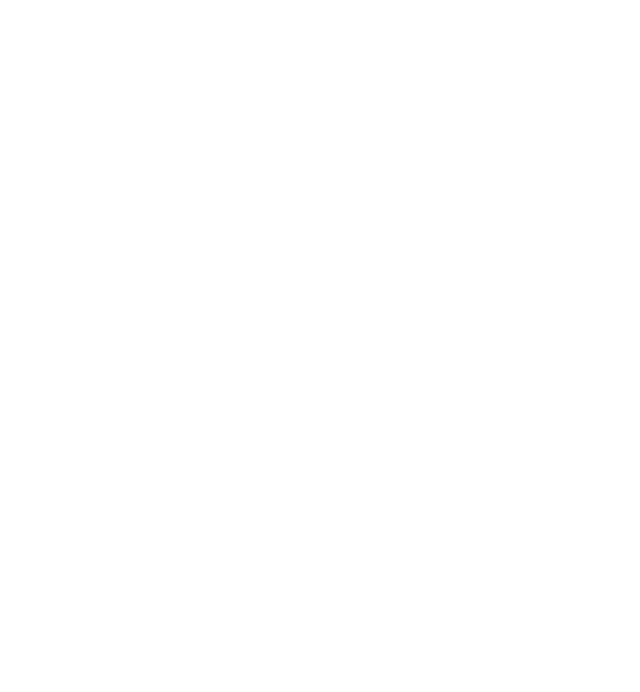
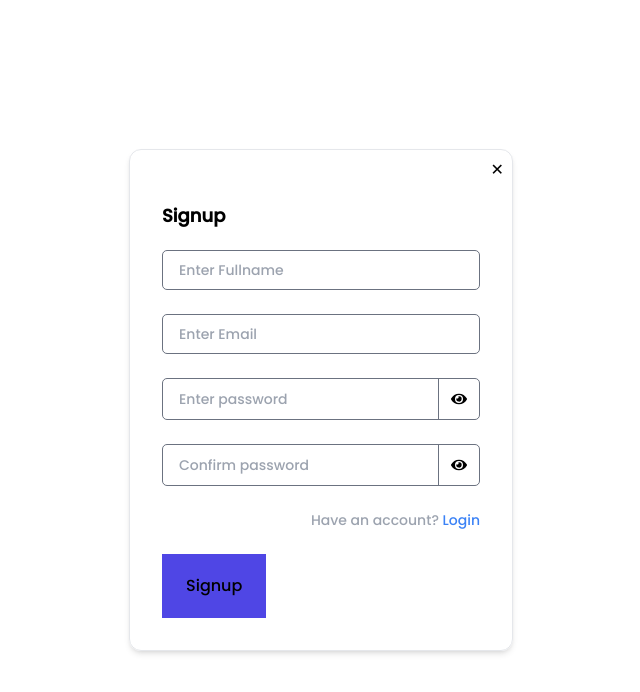
Before and after one commit to GauravKS1998/NovelEdge, a React (Vite) app in the folder Frontend/: page /signup in a window 1280 px wide. Before the commit this address had no page. Shown: the top 692 px of the page, without its empty margins (319-959 px from the left). Built offline with nearby package versions, Linux system fonts and the light colour scheme; a web font is replaced by a local one.

Commit message:
Signup page complete

```diff
--- a/Frontend/src/App.jsx
+++ b/Frontend/src/App.jsx
@@ -2,6 +2,7 @@
 import Home from "./Home/Home";
 import Books from "./Books/Books";
 import { Route, Routes } from "react-router";
+import Signup from "./Components/Signup";
 
 function App() {
     return (
@@ -10,6 +11,7 @@
                 <Routes>
                     <Route path="/" element={<Home />} />
                     <Route path="/books" element={<Books />} />
+                    <Route path="/signup" element={<Signup />} />
                 </Routes>
             </div>
         </>
--- a/Frontend/src/Components/Login.jsx
+++ b/Frontend/src/Components/Login.jsx
@@ -1,38 +1,55 @@
-import React from "react";
+import React, { useState } from "react";
+import { Link } from "react-router";
+import { FaEye } from "react-icons/fa";
+import { FaEyeSlash } from "react-icons/fa";
 
 function Login() {
+    const [pwVisisble, setPwVisible] = useState(false);
     return (
         <>
-            <div>
-                <dialog id="login" className="modal text-white">
-                    <div className="modal-box">
+            <div className="">
+                <dialog id="login" className="modal">
+                    <div className="modal-box dark:bg-[#1D232A] dark:text-white grid gap-5">
                         <form method="dialog">
                             {/* if there is a button in form, it will close the modal */}
                             <button className="btn btn-sm btn-circle btn-ghost absolute right-2 top-2">
                                 ✕
                             </button>
                         </form>
-                        <h3 className="font-bold text-lg">Login</h3>
+                        <h3 className="font-bold text-lg text-black dark:text-white">
+                            Login
+                        </h3>
                         <div className="input_section">
                             <input
                                 type="email"
                                 placeholder="Enter Email"
-                                className="input w-full"
+                                className=" h-10 w-full border border-gray-500 text-black dark:text-white bg-transparent rounded-[5px] px-4 text-sm"
                                 style={{ outline: "none" }}
                             />
-                            <input
-                                type="password"
-                                placeholder="Enter password"
-                                className="input w-full"
-                                style={{ outline: "none" }}
-                            />
+                            <span className=" w-full border border-gray-500 text-black dark:text-white flex items-center bg-transparent rounded-[5px]">
+                                <input
+                                    type={pwVisisble ? "text" : "password"}
+                                    placeholder="Enter password"
+                                    className=" h-10 w-full border-none bg-transparent px-4 text-sm"
+                                    style={{ outline: "none" }}
+                                />
+                                <span
+                                    className=" flex items-center px-3 h-full outline-none border-l border-gray-500 cursor-pointer"
+                                    onClick={() => setPwVisible(!pwVisisble)}
+                                >
+                                    {pwVisisble ? <FaEyeSlash /> : <FaEye />}
+                                </span>
+                            </span>
                             <p className="text-sm text-gray-400 justify-self-end">
                                 Not registered?{" "}
-                                <a className="text-blue-500 cursor-pointer">
+                                <Link
+                                    to="/signup"
+                                    className="text-blue-500 cursor-pointer"
+                                >
                                     Signup
-                                </a>
+                                </Link>
                             </p>
-                            <button className="btn justify-self-start px-6 py-5 bg-indigo-600">
+                            <button className="btn justify-self-start px-6 py-5 bg-indigo-600 border-none">
                                 Login
                             </button>
                         </div>
--- a/Frontend/src/Components/Navbar.jsx
+++ b/Frontend/src/Components/Navbar.jsx
@@ -92,7 +92,7 @@
                             </ul>
                         </div>
                         <a className=" text-2xl font-bold cursor-pointer">
-                            <p className=" hidden md:block logo text-indigo-600">
+                            <p className=" text-sm md:text-xl logo text-indigo-600">
                                 NOVELEDGE
                             </p>
                         </a>
--- a/Frontend/src/Components/Signup.jsx
+++ b/Frontend/src/Components/Signup.jsx
@@ -0,0 +1,113 @@
+import React, { useState } from "react";
+import { Link } from "react-router";
+import { FaEye } from "react-icons/fa";
+import { FaEyeSlash } from "react-icons/fa";
+
+function Signup() {
+    const [pwVisisble, setPwVisible] = useState(false);
+    const [cpwVisisble, setCpwVisible] = useState(false);
+    const [pw, setPw] = useState("");
+    const [cPw, setCPw] = useState("");
+
+    function handleConfirmPw() {
+        if (pw === "") {
+            alert("Please Enter your password");
+        } else if (pw != cPw) {
+            alert("Password and Confirm Password should be same");
+        }
+    }
+
+    function handleForm() {
+        handleConfirmPw();
+    }
+
+    return (
+        <>
+            <div className=" min-h-screen w-full grid grid-cols-[85%] md:grid-cols-[50%] lg:grid-cols-[40%] xl:grid-cols-[30%] justify-center items-center">
+                <div className=" relative px-8 py-8 border rounded-xl shadow-md">
+                    <div className=" grid gap-5">
+                        <form method="dialog">
+                            {/* if there is a button in form, it will close the modal */}
+                            <Link
+                                to="/"
+                                className="btn btn-sm btn-circle btn-ghost absolute right-2 top-2 text-black dark:text-white hover:text-white"
+                            >
+                                ✕
+                            </Link>
+                        </form>
+                        <h3 className="font-bold text-lg text-black dark:text-white">
+                            Signup
+                        </h3>
+                        <form
+                            method="dialog"
+                            className="input_section"
+                            onSubmit={handleForm}
+                        >
+                            <input
+                                type="text"
+                                placeholder="Enter Fullname"
+                                className=" h-10 w-full border border-gray-500 text-black dark:text-white bg-transparent rounded-[5px] px-4 text-sm"
+                                style={{ outline: "none" }}
+                            />
+                            <input
+                                type="email"
+                                placeholder="Enter Email"
+                                className=" h-10 w-full border border-gray-500 text-black dark:text-white bg-transparent rounded-[5px] px-4 text-sm"
+                                style={{ outline: "none" }}
+                            />
+                            <span className=" w-full border border-gray-500 text-black dark:text-white flex items-center bg-transparent rounded-[5px] overflow-hidden">
+                                <input
+                                    type={pwVisisble ? "text" : "password"}
+                                    placeholder="Enter password"
+                                    className=" h-10 w-full border-none bg-transparent px-4 text-sm"
+                                    style={{ outline: "none" }}
+                                    onInput={(e) => setPw(e.target.value)}
+                                />
+                                <span
+                                    className=" flex items-center px-3 h-full outline-none border-l border-gray-500 cursor-pointer"
+                                    onClick={() => setPwVisible(!pwVisisble)}
+                                >
+                                    {pwVisisble ? <FaEyeSlash /> : <FaEye />}
+                                </span>
+                            </span>
+                            <span className=" w-full border border-gray-500 text-black dark:text-white flex items-center bg-transparent rounded-[5px]">
+                                <input
+                                    type={cpwVisisble ? "text" : "password"}
+                                    placeholder="Confirm password"
+                                    className=" h-10 w-full border-none bg-transparent px-4 text-sm"
+                                    style={{ outline: "none" }}
+                                    onInput={(e) => setCPw(e.target.value)}
+                                />
+                                <button
+                                    className=" flex items-center px-3 h-full outline-none border-l border-gray-500 cursor-pointer"
+                                    onClick={() => setCpwVisible(!cpwVisisble)}
+                                >
+                                    {cpwVisisble ? <FaEyeSlash /> : <FaEye />}
+                                </button>
+                            </span>
+                            <p className="text-sm text-gray-400 justify-self-end">
+                                Have an account?{" "}
+                                <Link
+                                    to="/"
+                                    className="text-blue-500 cursor-pointer"
+                                    onClick={() =>
+                                        document
+                                            .getElementById("login")
+                                            .showModal()
+                                    }
+                                >
+                                    Login
+                                </Link>
+                            </p>
+                            <button className="btn justify-self-start px-6 py-5 bg-indigo-600 border-none">
+                                Signup
+                            </button>
+                        </form>
+                    </div>
+                </div>
+            </div>
+        </>
+    );
+}
+
+export default Signup;
--- a/Frontend/src/index.css
+++ b/Frontend/src/index.css
@@ -26,9 +26,12 @@
     width: 100%;
     display: grid;
     grid-template-columns: 90%;
+    background-color: white;
+    color: black;
     justify-content: center;
     gap: 3vh;
 }
+
 .input_section {
     width: 100%;
     display: grid;
```
